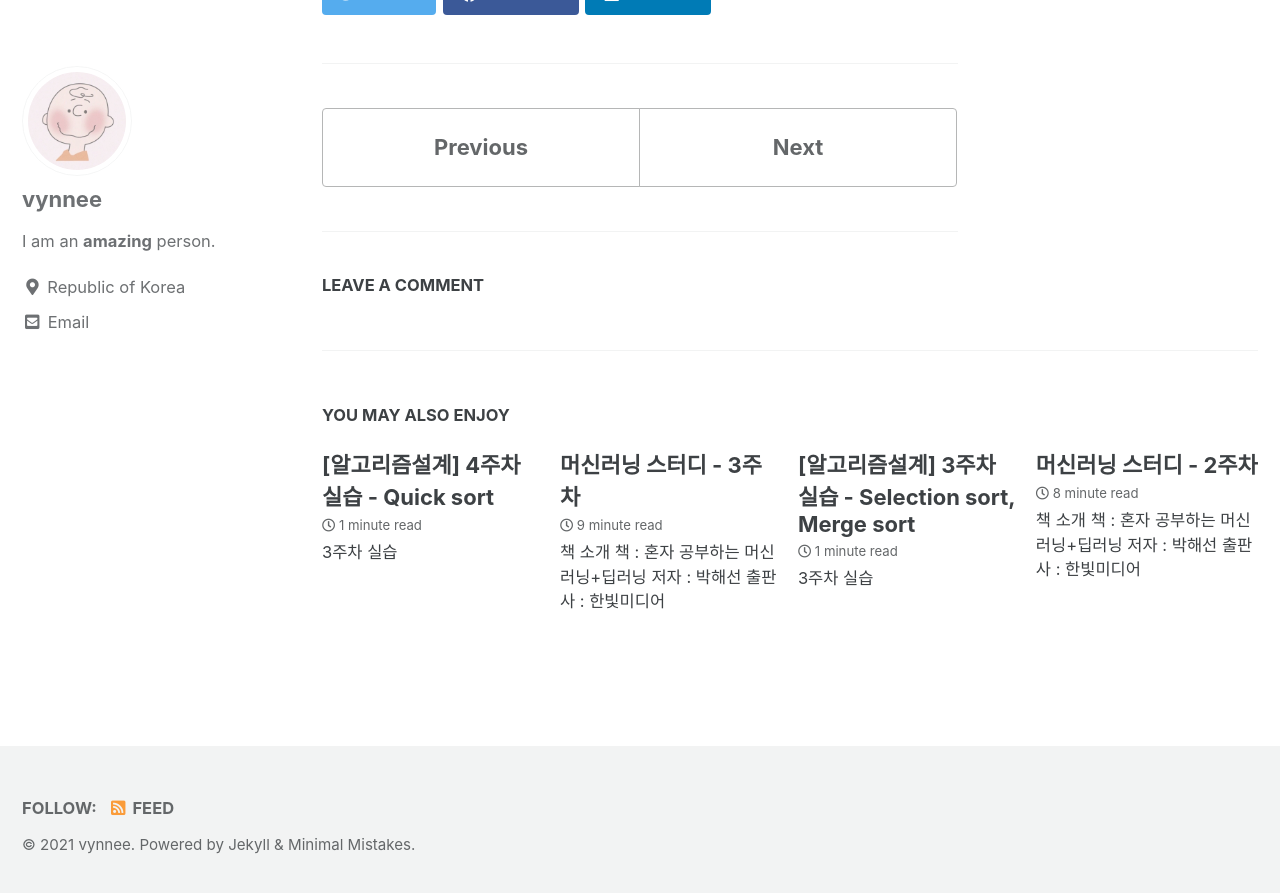
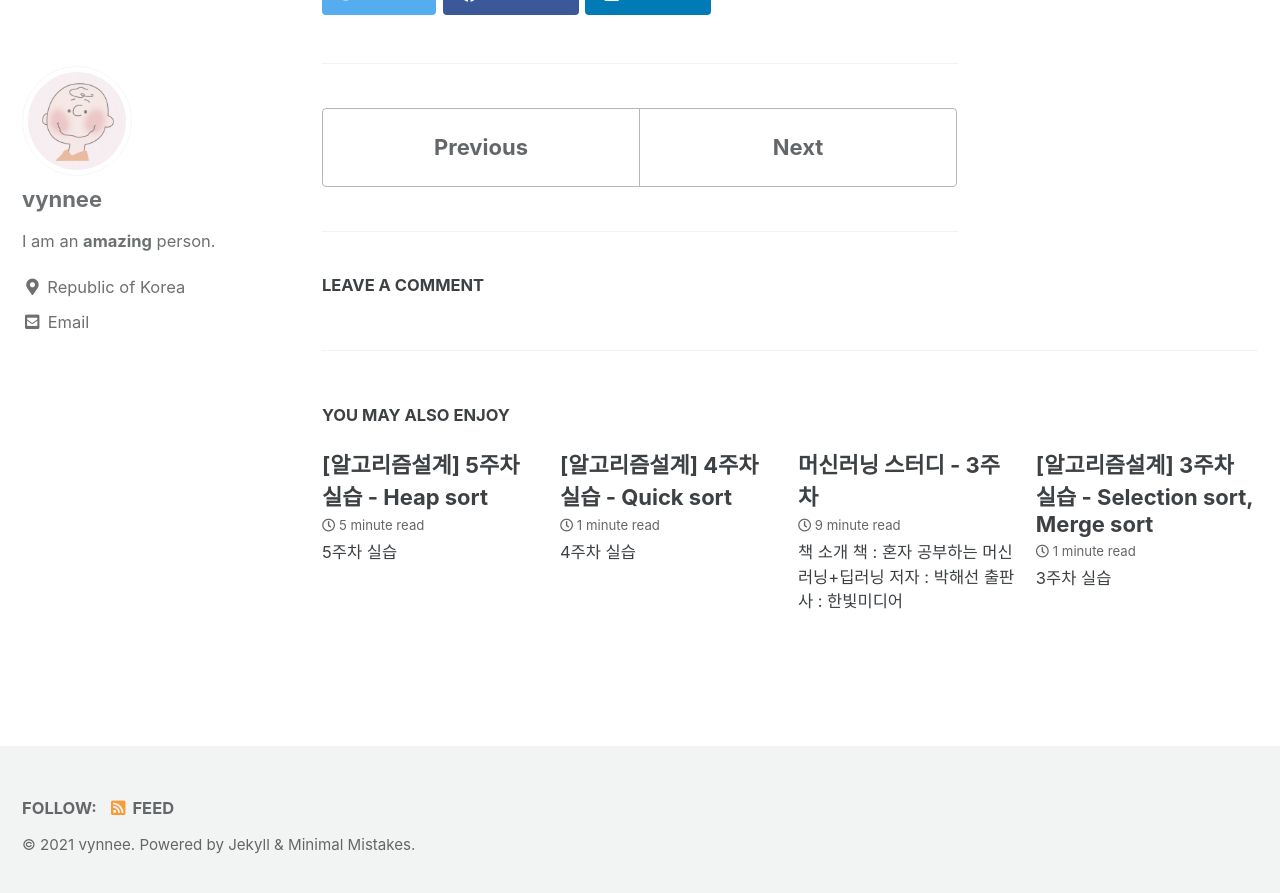
Before and after one commit to vynnee/vynnee.github.io, a Jekyll site: the page built from _posts/2021-01/project/2021-02-09-pj1.md, in a window 1280 px wide and 900 px high, scrolled down 2457 px. Shown: the top 893 px of the window. Built offline with Jekyll 4.4.1, drawn with Linux system fonts in a browser that asks for light colours; cached includes are drawn as plain includes; comment, search, counter and statistics services are not loaded; some of the changed lines change nothing that is shown.

Commit message:
[2021-03-31] post add

````diff
--- a/_posts/2021-01/algorithm/2021-03-24-alg04.md
+++ b/_posts/2021-01/algorithm/2021-03-24-alg04.md
@@ -11,11 +11,11 @@ categories:
 toc: true
 toc_sticky: true
 toc_label: 목차
-description: 인하대학교 정보통신공학과 알고리즘설계 7주차 실습
+description: 인하대학교 정보통신공학과 알고리즘설계 4주차 실습
 Last_modified_at: 2021-03-24T00:00:00+08:00
 ---
 
-# 3주차 실습
+# 4주차 실습
 
 **목적**<br>
 Quick sort를 구현해본다.
--- /dev/null
+++ b/_posts/2021-01/algorithm/2021-03-31-alg05.md
@@ -0,0 +1,550 @@
+---
+title: "[알고리즘설계] 5주차 실습 - Heap sort"
+layout: single
+author_profile: true
+read_time: true
+comments: true
+related: true
+popular: true
+categories:
+- Algorithm
+toc: true
+toc_sticky: true
+toc_label: 목차
+description: 인하대학교 정보통신공학과 알고리즘설계 5주차 실습
+Last_modified_at: 2021-03-24T00:00:00+08:00
+---
+
+# 5주차 실습
+
+**목적**<br>
+Heap sort를 내림차순과 오름차순으로 구현해본다.
+
+<br>
+
+## 1. 문제
+<br>
+아래 절차에 따라 프로그램을 작성하시오.<br>
+
+Array = [6, 2, 8, 1, 3, 9, 4, 5, 10, 7]
+
+(1) MaxHeap, MinHeap을 구현한다. (배열 사용, STL 사용하지 말 것) <br>
+(2) 구현한 MaxHeap, MinHeap에서 Array가 정상적으로 정렬되는 것을 보인다.<br>
+(3) Swap 함수는 직접 구현하여 사용한다.<br>
+(4) 랜덤한 숫자 10만개 이상을 배열에 담아 MaxHeap, MinHeap으로 정렬하는 경우의 실행 시간을 측정하라.<br>
+(5) checkSort 결과를 출력한다.<br>
+
+<br>
+
+## 2. 내가 푼 답
+
+**(1) 전체 코드**
+a) MaxHeap (10개의 숫자만 배열)
+```c
+#include<stdio.h>
+
+void swap(int arr[], int a, int b) { // a, b swap 함수 구현
+	int temp = arr[a];
+	arr[a] = arr[b];
+	arr[b] = temp;
+}
+
+void heapify(int arr[], int n, int mid) {
+	int parent_node = mid;
+	int left_node = parent_node * 2;
+	int right_node = parent_node * 2 + 1;
+	int largest_node = parent_node;
+	int temp;
+
+	if (left_node < n && arr[left_node] > arr[largest_node]) {
+		// left_node에 값이 있는지 확인하고, 비교
+		largest_node = left_node;
+	}
+
+	if (right_node < n && arr[right_node] > arr[largest_node]) {
+		// right_node에 값이 있는지 확인하고, 비교
+		largest_node = right_node;
+	}
+
+	if (parent_node != largest_node) {
+		swap(arr, largest_node, parent_node); // swap
+		heapify(arr, n, largest_node); // swap 후 다시 heapify
+	}
+}
+
+void MaxHeapSort(int arr[], int n) {
+	int mid = n / 2 - 1; // 중간 node에서 시작(0부터 시작하는 index)
+
+	for (mid; mid >= 0; mid--) { // root node까지 loop
+		heapify(arr, n, mid);
+	}
+}
+
+void HeapSort(int arr[], int n) {
+	MaxHeapSort(arr, n);
+
+	// root node를 마지막 node와 swap
+	// heap의 크기가 1이 될 때까지 loop
+	while (n > 1) {
+		swap(arr, 0, n - 1);
+
+		n--;
+		heapify(arr, n, 0);
+	}
+}
+
+int main() {
+	int n = 10, i;
+	int arr[10] = { 6, 2, 8, 1, 3, 9, 4, 5, 10, 7 };
+
+	printf("Before : ");
+
+	for (int i = 0; i < 10; i++) {
+		printf("%d ", arr[i]);
+	}
+	printf("\n");
+
+	HeapSort(arr, n);
+
+	printf("After : ");
+
+	for (int i = 0; i < 10; i++) {
+		printf("%d ", arr[i]);
+	}
+	printf("\n");
+
+	printf("12181785 서혜빈\n");
+}
+```
+
+<br>
+
+b) MinHeap (10개의 숫자만 배열)
+```c
+#include<stdio.h>
+
+void swap(int arr[], int a, int b) { // a, b swap 함수 구현
+	int temp = arr[a];
+	arr[a] = arr[b];
+	arr[b] = temp;
+}
+
+void heapify(int arr[], int n, int mid) {
+	int parent_node = mid;
+	int left_node = parent_node * 2;
+	int right_node = parent_node * 2 + 1;
+	int largest_node = parent_node;
+	int temp;
+
+	if (left_node < n && arr[left_node] > arr[largest_node]) {
+		// left_node에 값이 있는지 확인하고, 비교
+		largest_node = left_node;
+	}
+
+	if (right_node < n && arr[right_node] > arr[largest_node]) {
+		// right_node에 값이 있는지 확인하고, 비교
+		largest_node = right_node;
+	}
+
+	if (parent_node != largest_node) {
+		swap(arr, largest_node, parent_node); // swap
+		heapify(arr, n, largest_node); // swap 후 다시 heapify
+	}
+}
+
+void MaxHeapSort(int arr[], int n) {
+	int mid = n / 2 - 1; // 중간 node에서 시작(0부터 시작하는 index)
+
+	for (mid; mid >= 0; mid--) { // root node까지 loop
+		heapify(arr, n, mid);
+	}
+}
+
+void HeapSort(int arr[], int n) {
+	MaxHeapSort(arr, n);
+
+	// root node를 마지막 node와 swap
+	// heap의 크기가 1이 될 때까지 loop
+	while (n > 1) {
+		swap(arr, 0, n - 1);
+
+		n--;
+		heapify(arr, n, 0);
+	}
+}
+
+int main() {
+	int n = 10, i;
+	int arr[10] = { 6, 2, 8, 1, 3, 9, 4, 5, 10, 7 };
+
+	printf("Before : ");
+
+	for (int i = 0; i < 10; i++) {
+		printf("%d ", arr[i]);
+	}
+	printf("\n");
+
+	HeapSort(arr, n);
+
+	printf("After : ");
+
+	for (int i = 0; i < 10; i++) {
+		printf("%d ", arr[i]);
+	}
+	printf("\n");
+
+	printf("12181785 서혜빈\n");
+}
+```
+
+<br>
+
+b) MinHeap (10개의 숫자만 배열)
+```c
+#include<stdio.h>
+
+void swap(int arr[], int a, int b) { // a, b swap 함수 구현
+	int temp = arr[a];
+	arr[a] = arr[b];
+	arr[b] = temp;
+}
+
+void heapify(int arr[], int n, int mid) {
+	int parent_node = mid;
+	int left_node = parent_node * 2;
+	int right_node = parent_node * 2 + 1;
+	int smallest_node = parent_node;
+	int temp;
+
+	if (left_node < n && arr[left_node] < arr[smallest_node]) {
+		// left_node에 값이 있는지 확인하고, 비교
+		smallest_node = left_node;
+	}
+
+	if (right_node < n && arr[right_node] < arr[smallest_node]) {
+		// right_node에 값이 있는지 확인하고, 비교
+		smallest_node = right_node;
+	}
+
+	if (parent_node != smallest_node) {
+		swap(arr, smallest_node, parent_node); // swap
+		heapify(arr, n, smallest_node); // swap 후 다시 heapify
+	}
+}
+
+void MinHeapSort(int arr[], int n) {
+	int mid = n / 2 - 1; // 중간 node에서 시작(0부터 시작하는 index)
+
+	for (mid; mid >= 0; mid--) { // root node까지 loop
+		heapify(arr, n, mid);
+	}
+}
+
+void HeapSort(int arr[], int n) {
+	MinHeapSort(arr, n);
+
+	// root node를 마지막 node와 swap
+	// heap의 크기가 1이 될 때까지 loop
+	while (n > 1) {
+		swap(arr, 0, n - 1);
+
+		n--;
+		heapify(arr, n, 0);
+	}
+}
+
+int main() {
+	int n = 10, i;
+	int arr[10] = { 6, 2, 8, 1, 3, 9, 4, 5, 10, 7 };
+
+	printf("Before : ");
+
+	for (int i = 0; i < 10; i++) {
+		printf("%d ", arr[i]);
+	}
+	printf("\n");
+
+	HeapSort(arr, n);
+
+	printf("After : ");
+
+	for (int i = 0; i < 10; i++) {
+		printf("%d ", arr[i]);
+	}
+	printf("\n");
+
+	printf("12181785 서혜빈\n");
+}
+```
+
+<br>
+
+c) MinHeap (랜덤숫자 10만개 배열)
+```c
+#include<stdio.h>
+#include<time.h>
+#include<stdlib.h>
+
+#pragma comment (linker,"/STACK:22496080")
+
+#define N 100000
+
+
+void swap(int arr[], int a, int b) { // a, b swap 함수 구현
+	int temp = arr[a];
+	arr[a] = arr[b];
+	arr[b] = temp;
+}
+
+void heapify(int arr[], int n, int mid) {
+	int parent_node = mid;
+	int left_node = parent_node * 2;
+	int right_node = parent_node * 2 + 1;
+	int smallest_node = parent_node;
+	int temp;
+
+	if (left_node < n && arr[left_node] < arr[smallest_node]) {
+		// left_node에 값이 있는지 확인하고, 비교
+		smallest_node = left_node;
+	}
+
+	if (right_node < n && arr[right_node] < arr[smallest_node]) {
+		// right_node에 값이 있는지 확인하고, 비교
+		smallest_node = right_node;
+	}
+
+	if (parent_node != smallest_node) {
+		swap(arr, smallest_node, parent_node);
+		heapify(arr, n, smallest_node);
+	}
+}
+
+void MinHeapSort(int arr[], int n) {
+	int mid = n / 2 - 1; // 중간 node에서 시작(0부터 시작하는 index)
+
+	for (mid; mid >= 0; mid--) { // root node까지 loop
+		heapify(arr, n, mid);
+	}
+}
+
+void HeapSort(int arr[], int n) {
+	MinHeapSort(arr, n);
+
+	// root node를 마지막 node와 swap
+	// heap의 크기가 1이 될 때까지 loop
+	while (n > 1) {
+		swap(arr, 0, n - 1);
+
+		n--;
+		heapify(arr, n, 0);
+	}
+}
+
+void checkSort(int arr[], int n) // 정렬이 잘 됐는지 확인
+{
+	int i, sorted;
+	sorted = 1;
+	for (i = 0; i < n - 1; i++) {
+		if (arr[i] < arr[i + 1]) {
+			sorted = 0;
+		}
+		if (!sorted) {
+			break;
+		}
+	}
+	if (sorted) {
+		printf("Sorting complete!");
+	}
+	else {
+		printf("Error during sorting...");
+	}
+}
+
+int main() {
+	int i, j;
+	clock_t start, end;
+	float res;
+
+	// 동적할당
+	int* arr = (int*)malloc(sizeof(int) * N);
+
+	for (j = 0; j < N; j++) {
+		arr[j] = malloc(sizeof(int) * N);
+	}
+
+	// random 수 생성
+	srand(time(NULL));
+	for (i = 0; i < N; i++) {
+		arr[i] = rand() % 10;
+	}
+
+	start = clock();
+	HeapSort(arr, N);
+	end = clock();
+	res = (float)(end - start);
+
+	printf("Min Heap sort 소요시간  : %.3f ms\n", res);
+	checkSort(arr, N);
+	printf("\n");
+
+	printf("12181785 서혜빈\n");
+
+	// free memory
+	for (int j = 0; j < N; j++) {
+		free(arr[j]);
+	}
+	free(arr);
+}
+```
+
+<br>
+
+d) MaxHeap (10개의 숫자만 배열)
+```c
+#include<stdio.h>
+#include<time.h>
+#include<stdlib.h>
+
+#pragma comment (linker,"/STACK:22496080")
+
+#define N 100000
+
+
+void swap(int arr[], int a, int b) { // a, b swap 함수 구현
+	int temp = arr[a];
+	arr[a] = arr[b];
+	arr[b] = temp;
+}
+
+void heapify(int arr[], int n, int mid) {
+	int parent_node = mid;
+	int left_node = parent_node * 2;
+	int right_node = parent_node * 2 + 1;
+	int largest_node = parent_node;
+	int temp;
+
+	if (left_node < n && arr[left_node] > arr[largest_node]) {
+		// left_node에 값이 있는지 확인하고, 비교
+		largest_node = left_node;
+	}
+
+	if (right_node < n && arr[right_node] > arr[largest_node]) {
+		// right_node에 값이 있는지 확인하고, 비교
+		largest_node = right_node;
+	}
+
+	if (parent_node != largest_node) {
+		swap(arr, largest_node, parent_node); // swap
+		heapify(arr, n, largest_node); // swap 후 다시 heapify
+	}
+}
+
+void MaxHeapSort(int arr[], int n) {
+	int mid = n / 2 - 1; // 중간 node에서 시작(0부터 시작하는 index)
+
+	for (mid; mid >= 0; mid--) { // root node까지 loop
+		heapify(arr, n, mid);
+	}
+}
+
+void HeapSort(int arr[], int n) {
+	MaxHeapSort(arr, n);
+
+	// root node를 마지막 node와 swap
+	// heap의 크기가 1이 될 때까지 loop
+	while (n > 1) {
+		swap(arr, 0, n - 1);
+
+		n--;
+		heapify(arr, n, 0);
+	}
+}
+
+void checkSort(int arr[], int n) // 정렬이 잘 됐는지 확인
+{
+	int i, sorted;
+	sorted = 1;
+	for (i = 0; i < n - 1; i++) {
+		if (arr[i] > arr[i + 1]) {
+			sorted = 0;
+		}
+		if (!sorted) {
+			break;
+		}
+	}
+	if (sorted) {
+		printf("Sorting complete!");
+	}
+	else {
+		printf("Error during sorting...");
+	}
+}
+
+int main() {
+	int i, j;
+	clock_t start, end;
+	float res;
+
+	// 동적할당
+	int* arr = (int*)malloc(sizeof(int) * N);
+
+	for (j = 0; j < N; j++) {
+		arr[j] = malloc(sizeof(int) * N);
+	}
+
+	// random 수 생성
+	srand(time(NULL));
+	for (i = 0; i < N; i++) {
+		arr[i] = rand() % 10;
+	}
+
+	start = clock();
+	HeapSort(arr, N);
+	end = clock();
+	res = (float)(end - start);
+
+	printf("Max Heap sort 소요시간  : %.3f ms\n", res);
+	checkSort(arr, N);
+	printf("\n");
+
+	printf("12181785 서혜빈\n");
+
+	// free memory
+	for (int j = 0; j < N; j++) {
+		free(arr[j]);
+	}
+	free(arr);
+}
+```
+
+**(2) 실행 결과**
+a)
+```
+Before : 6 2 8 1 3 9 4 5 10 7
+After : 1 2 3 4 5 6 7 8 9 10
+```
+<br>
+b)
+```
+Before : 6 2 8 1 3 9 4 5 10 7
+After : 10 9 8 7 6 5 4 3 2 1
+```
+<br>
+c)
+```
+Min Heap sort 소요시간 : 64.000 ms
+Sorting complete!
+```
+<br>
+d)
+```
+Max Heap sort 소요시간 : 63.000 ms
+Sorting complete!
+```
+
+<br>
+
+## 3. 실제 답
+```
+
+```
````
